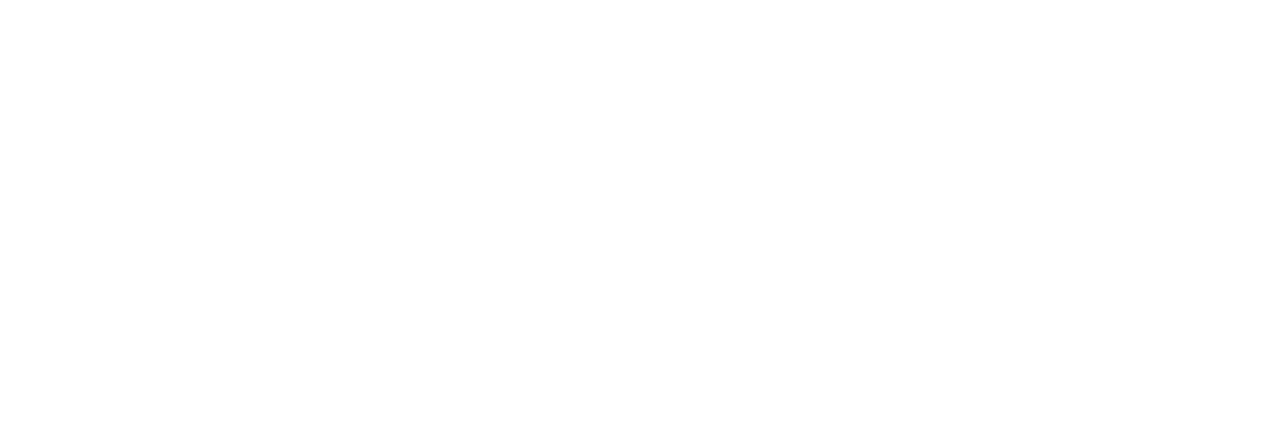
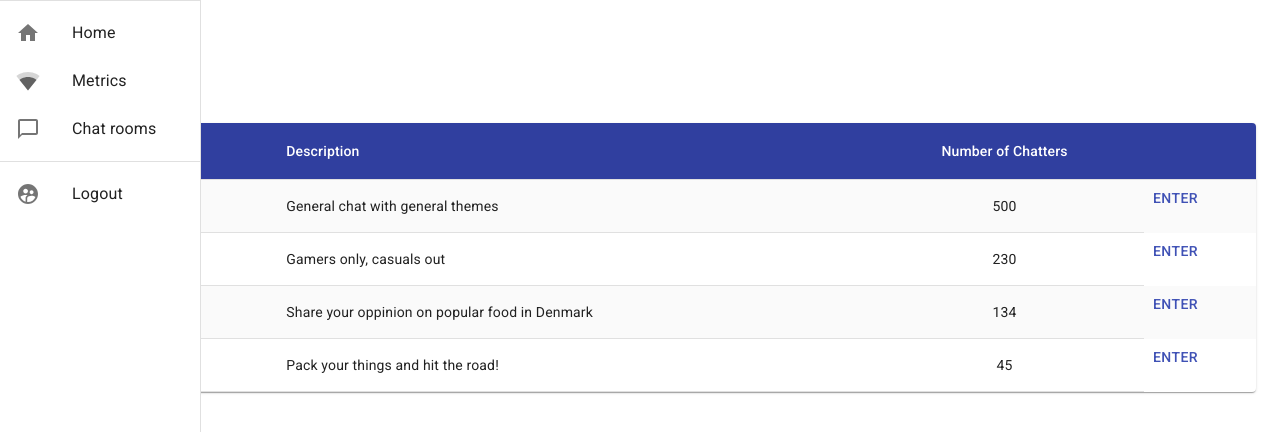
Before and after one commit to DM874-DevOps-2019-Group-2/DM874-site, a React (Create React App) app: page /chatrooms in a window 1280 px wide. Shown: the top 432 px of the page. Built offline with nearby package versions, Linux system fonts and the light colour scheme.

Commit message:
Added table with chatrooms, fixed values, button for entering the chat

```diff
--- a/src/Landing.tsx
+++ b/src/Landing.tsx
@@ -10,9 +10,11 @@ import MailIcon from '@material-ui/icons/Mail';
 import HomeIcon from '@material-ui/icons/Home';
 import MetricsIcon from '@material-ui/icons/NetworkWifi';
 import LogoutIcon from '@material-ui/icons/SupervisedUserCircle';
+import ChatBubbleOutlineOutlinedIcon from '@material-ui/icons/ChatBubbleOutlineOutlined';
 import { Link as RouterLink } from 'react-router-dom';
 import Link from "@material-ui/core/Link";
 import * as Cookies from "js-cookie";
+import ChatRooms from "./chatrooms/ChatRooms";
 
 interface LandingProps {
     child: React.ReactNode;
@@ -56,6 +58,10 @@ export default class Landing extends React.Component<LandingProps, LandingState>
                             <ListItemIcon>{<MetricsIcon/>}</ListItemIcon>
                             <ListItemText primary={"Metrics"} />
                         </ListItem>
+                        <ListItem button key={"ChatRooms"} component={RouterLink} to="/chatrooms" >
+                            <ListItemIcon>{<ChatBubbleOutlineOutlinedIcon/>}</ListItemIcon>
+                            <ListItemText primary={"Chat rooms"} />
+                        </ListItem>
                     </List>
                     <Divider />
                     <List>
--- /dev/null
+++ b/src/chatrooms/ChatRooms.scss
@@ -0,0 +1,10 @@
+.table {
+    minWidth: 700;
+    maxWidth: 80%;
+}
+
+.root {
+    margin-top: 10%;
+    width: 100%;
+    overflow-x: auto;
+}
--- /dev/null
+++ b/src/chatrooms/ChatRooms.tsx
@@ -0,0 +1,107 @@
+import React from 'react';
+import Container from '@material-ui/core/Container';
+import '../index.css';
+import './ChatRooms.scss';
+import {Chart} from "react-google-charts";
+import Card from '@material-ui/core/Card';
+import {Box} from "@material-ui/core";
+import Grid from "@material-ui/core/Grid";
+import { withStyles, Theme, createStyles, makeStyles } from '@material-ui/core/styles';
+import Table from '@material-ui/core/Table';
+import TableBody from '@material-ui/core/TableBody';
+import TableCell from '@material-ui/core/TableCell';
+import TableHead from '@material-ui/core/TableHead';
+import TableRow from '@material-ui/core/TableRow';
+import Paper from '@material-ui/core/Paper';
+import Button from '@material-ui/core/Button';
+
+const StyledTableCell = withStyles((theme: Theme) =>
+    createStyles({
+        head: {
+            backgroundColor: theme.palette.primary.dark,
+            color: theme.palette.common.white,
+        },
+        body: {
+            fontSize: 14,
+        },
+    }),
+)(TableCell);
+
+const StyledTableRow = withStyles((theme: Theme) =>
+    createStyles({
+        root: {
+            '&:nth-of-type(odd)': {
+                backgroundColor: theme.palette.background.default,
+            },
+        },
+    }),
+)(TableRow);
+
+function createData(name: string, description: string, numPeople: number) {
+    return { name, description, numPeople};
+}
+
+const rows = [
+    createData('General', 'General chat with general themes', 500),
+    createData('Gamers Republic','Gamers only, casuals out', 230),
+    createData('Food and Drinks', 'Share your oppinion on popular food in Denmark', 134),
+    createData('Travelers', 'Pack your things and hit the road!', 45)
+];
+
+const useStyles = makeStyles({
+    root: {
+        width: '100%',
+        overflowX: 'auto',
+    },
+
+});
+
+interface ChatRoomsProps {
+}
+
+interface ChatRoomsState {
+
+}
+
+export default class ChatRooms extends React.Component<ChatRoomsProps, ChatRoomsState> {
+    constructor(props: ChatRoomsState) {
+        super(props);
+        this.state = {
+
+        };
+
+    }
+    public  render() {
+
+        return (
+            <Container component="main" maxWidth="lg">
+                <Paper className="root">
+                    <Table className="table" aria-label="customized table">
+                        <TableHead>
+                            <TableRow>
+                                <StyledTableCell>Chat&nbsp;room</StyledTableCell>
+                                <StyledTableCell align="left">Description</StyledTableCell>
+                                <StyledTableCell align="center">Number&nbsp;of&nbsp;Chatters</StyledTableCell>
+                                <StyledTableCell align="left"></StyledTableCell>
+                            </TableRow>
+                        </TableHead>
+                        <TableBody>
+                            {rows.map(row => (
+                                <StyledTableRow key={row.name}>
+                                    <StyledTableCell component="th" scope="row">
+                                        {row.name}
+                                    </StyledTableCell>
+                                    <StyledTableCell align="left">{row.description}</StyledTableCell>
+                                    <StyledTableCell align="center">{row.numPeople}</StyledTableCell>
+                                    <Button href="/chat" color="primary">Enter</Button>
+                                </StyledTableRow>
+                            ))}
+                        </TableBody>
+                    </Table>
+                </Paper>
+            </Container>
+        );
+    }
+}
+
+//export default withStyles(signinStyle, {withTheme: true})(Signin as any) as any;
--- a/src/index.tsx
+++ b/src/index.tsx
@@ -9,6 +9,7 @@ import Landing from "./Landing";
 import Home from "./home/Home";
 import Metrics from "./metrics/Metrics";
 import App from "./App";
+import ChatRooms from "./chatrooms/ChatRooms";
 
 const routing = (
   <BrowserRouter>
@@ -22,6 +23,9 @@ const routing = (
           <Route exact path="/metrics" render={(props) => (
               <Landing child={<Metrics/>}/>
           )} />
+          <Route exact path="/chatrooms" render={(props) => (
+              <Landing child={<ChatRooms/>}/>
+          )} />
       </div>
   </BrowserRouter>
 );
```
Also changed, not shown: package.json (+10 -8 lines), src/chat/Chat.tsx (added, +10 -0 lines), 1 other file (tests, documents, lock files or other folders).
